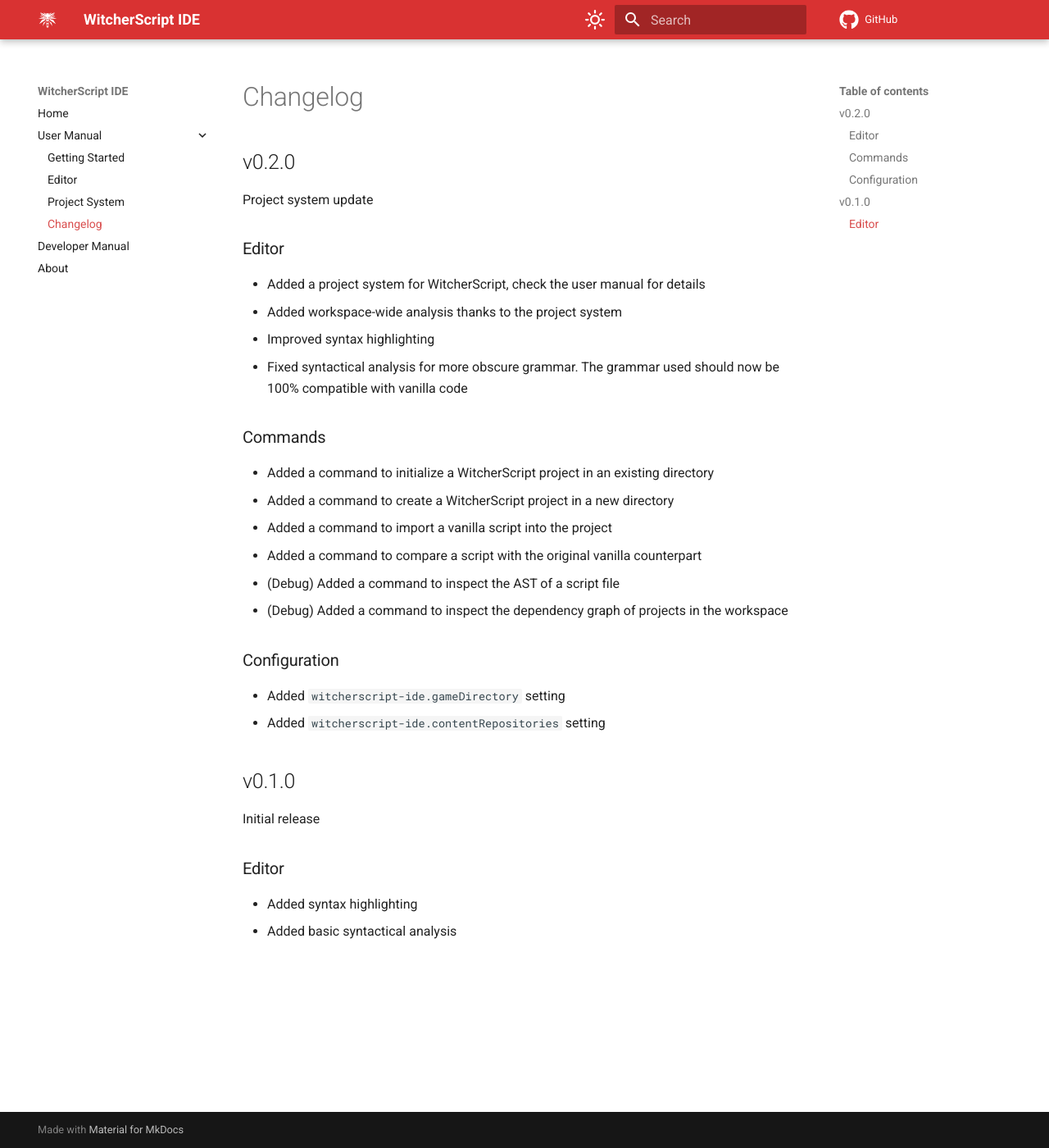
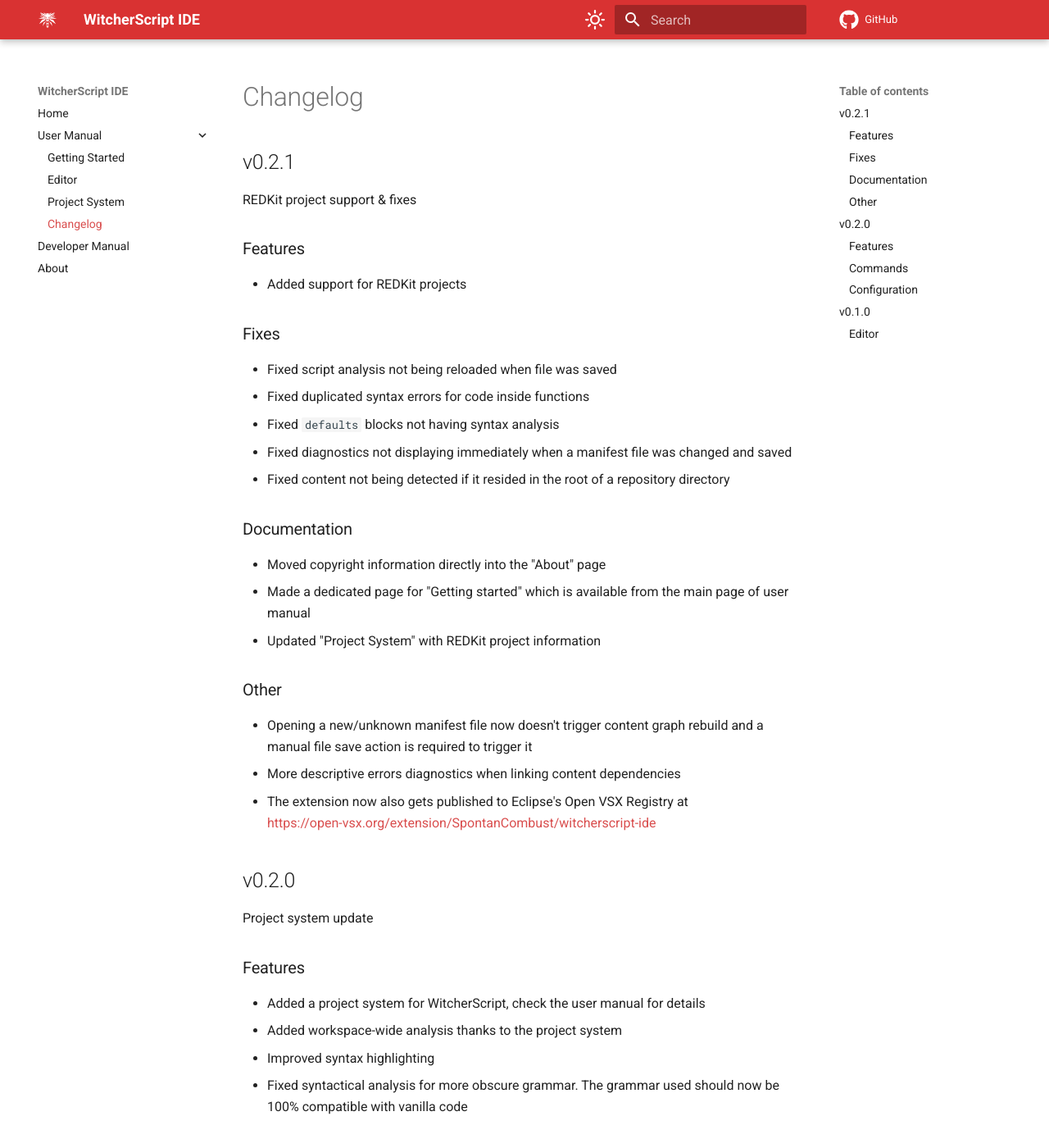
Before and after one commit to SpontanCombust/witcherscript-ide, an MkDocs documentation site: the page built from docs/user-manual/changelog.md, in a window 1280 px wide and 1400 px high. Shown: the whole window at 82% size. Built offline with MkDocs 1.6.1 and Material for MkDocs 9.7.7, drawn with Linux system fonts in a browser that asks for light colours; comment, search, counter and statistics services are not loaded.

Commit message:
update docs

```diff
--- a/docs/user-manual/changelog.md
+++ b/docs/user-manual/changelog.md
@@ -3,10 +3,35 @@
 # Changelog
 
 
+## v0.2.1
+REDKit project support & fixes
+
+### Features
+- Added support for REDKit projects
+
+### Fixes
+- Fixed script analysis not being reloaded when file was saved
+- Fixed duplicated syntax errors for code inside functions
+- Fixed `defaults` blocks not having syntax analysis
+- Fixed diagnostics not displaying immediately when a manifest file was changed and saved
+- Fixed content not being detected if it resided in the root of a repository directory
+
+### Documentation
+- Moved copyright information directly into the "About" page
+- Made a dedicated page for "Getting started" which is available from the main page of user manual
+- Updated "Project System" with REDKit project information
+
+### Other
+- Opening a new/unknown manifest file now doesn't trigger content graph rebuild and a manual file save action is required to trigger it
+- More descriptive errors diagnostics when linking content dependencies
+- The extension now also gets published to Eclipse's Open VSX Registry at
+<https://open-vsx.org/extension/SpontanCombust/witcherscript-ide>
+
+
 ## v0.2.0
 Project system update
 
-### Editor
+### Features
 - Added a project system for WitcherScript, check the user manual for details
 - Added workspace-wide analysis thanks to the project system
 - Improved syntax highlighting
```
Also changed, not shown: README.md (+1 -1 lines), RELEASE_TODO.md (+11 -10 lines), docs/index.md (+1 -1 lines), docs/user-manual/editor.md (+1 -0 lines), docs/user-manual/getting-started.md (+2 -2 lines), editors/vscode/README.md (+1 -0 lines).
